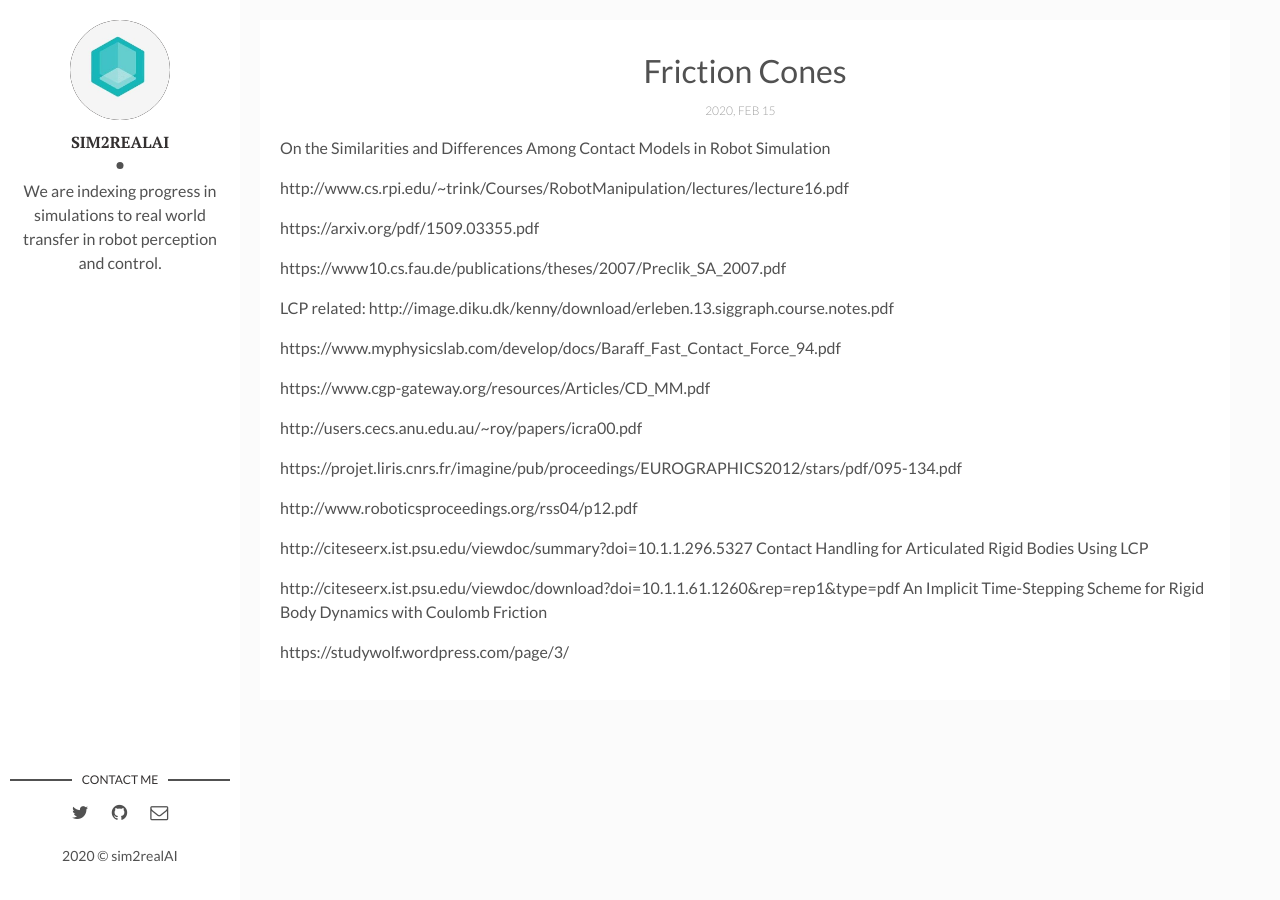
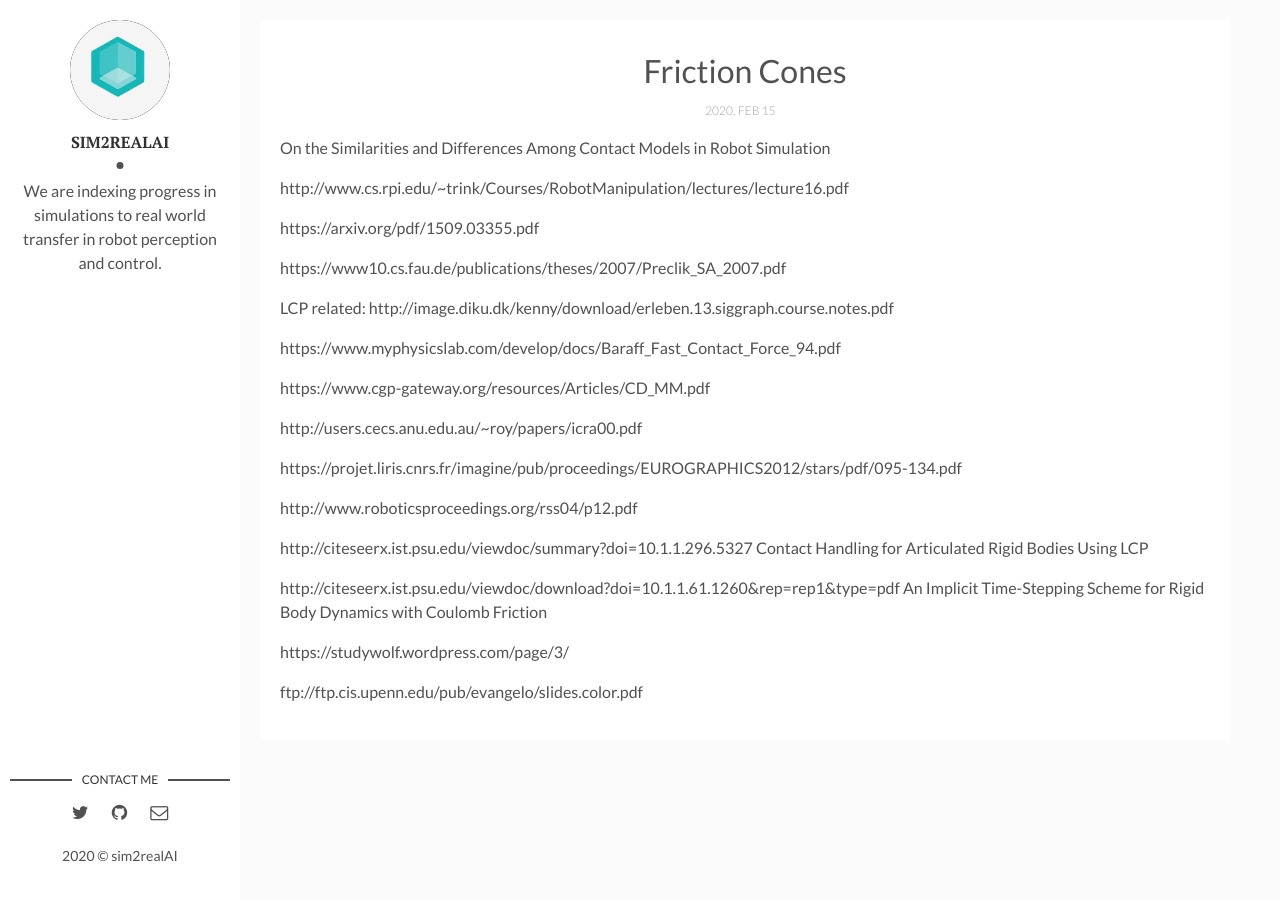
Before and after one commit to backupsim2realai/backupsim2realai.github.io, a Jekyll site: the page built from _posts/2020-04-15-Friction-Cones.markdown, in a window 1280 px wide. Built offline with Jekyll 4.4.1, drawn with Linux system fonts in a browser that asks for light colours.

Commit message:
update
Signed-off-by: Ankur Handa <ahanda@nvidia.com>

```diff
--- a/_posts/2020-04-15-Friction-Cones.markdown
+++ b/_posts/2020-04-15-Friction-Cones.markdown
@@ -34,3 +34,5 @@ http://citeseerx.ist.psu.edu/viewdoc/download?doi=10.1.1.61.1260&rep=rep1&type=p
 An Implicit Time-Stepping Scheme for Rigid Body Dynamics with Coulomb Friction
 
 https://studywolf.wordpress.com/page/3/
+
+ftp://ftp.cis.upenn.edu/pub/evangelo/slides.color.pdf
```
